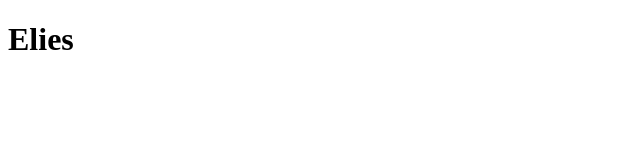
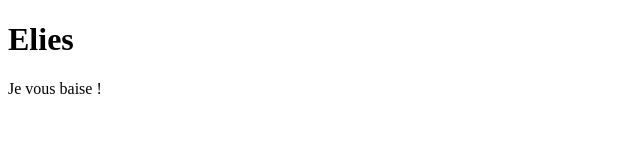
Before and after one commit to elieskedim/elieskedim.github.io, a plain HTML site: page index.html in a window 1280 px wide. Shown: the whole page, without its empty margins (0-640 px from the left). Drawn offline with Linux system fonts and the light colour scheme.

Commit message:
testtest

```diff
--- a/index.html
+++ b/index.html
@@ -8,5 +8,6 @@
 </head>
 <body>
     <h1>Elies</h1>
+    <p>Je vous baise !</p>
 </body>
 </html>
```
Also changed, not shown: README.md.
